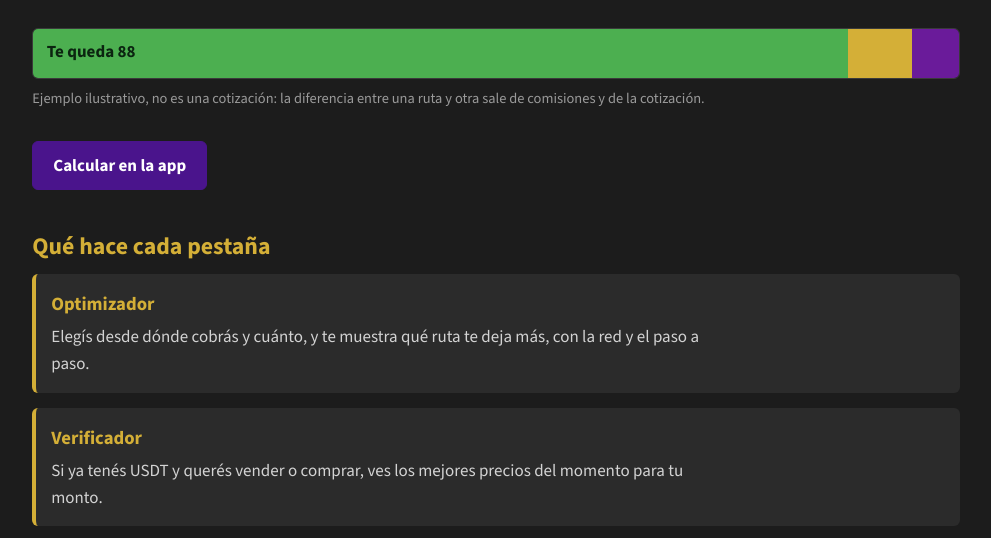
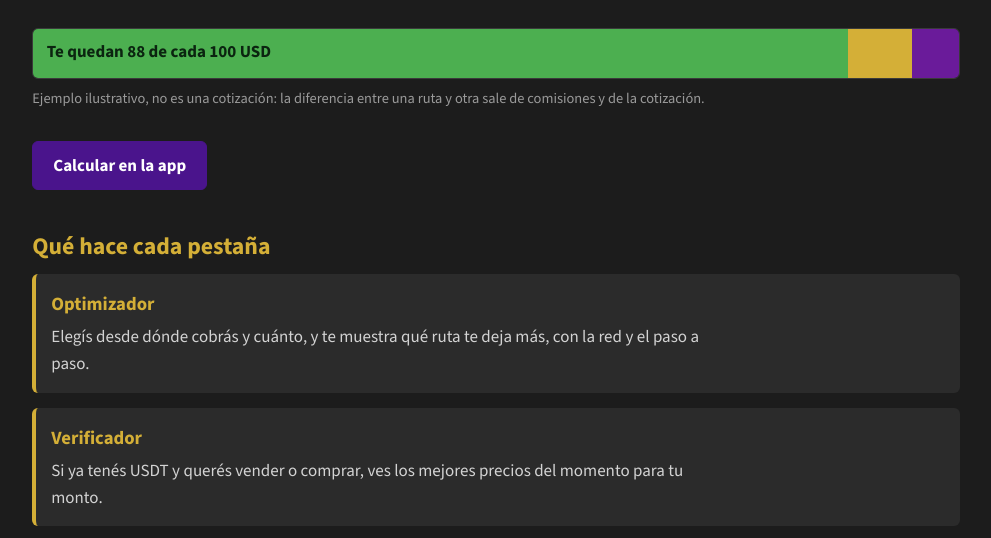
Before and after one commit to hodlmindcryptos-alt/paychoice-sitio, a plain HTML site: page index.html in a window 1280 px wide. Shown: the part 254-792 px from the top of the page, without its empty margins (144-1135 px from the left). Drawn offline with nearby package versions, Linux system fonts and the light colour scheme.

Commit message:
Update index.html

```diff
--- a/index.html
+++ b/index.html
@@ -10,7 +10,7 @@
 <main>
 <h1>¿Cuánto te queda de cada dólar que cobrás?</h1>
 <p class="lead">PayChoice compara las comisiones de cada ruta para pasar tus USD a pesos o a USDT, con cotizaciones actuales de CriptoYa.</p>
-<figure class="bar" aria-label="Ejemplo ilustrativo de reparto de 100 dólares"><div><span class="keep" style="width:88%">Te queda 88</span><span class="fee" style="width:7%"></span><span class="spr" style="width:5%"></span></div><figcaption>Ejemplo ilustrativo, no es una cotización: la diferencia entre una ruta y otra sale de comisiones y de la cotización.</figcaption></figure>
+<figure class="bar" aria-label="Ejemplo ilustrativo de reparto de 100 dólares"><div><span class="keep" style="width:88%">Te quedan 88 de cada 100 USD</span><span class="fee" style="width:7%"></span><span class="spr" style="width:5%"></span></div><figcaption>Ejemplo ilustrativo, no es una cotización: la diferencia entre una ruta y otra sale de comisiones y de la cotización.</figcaption></figure>
 <p><a class="btn" href="https://paychoice.streamlit.app">Calcular en la app</a></p>
 <h2>Qué hace cada pestaña</h2>
 <div class="card"><h3>Optimizador</h3><p>Elegís desde dónde cobrás y cuánto, y te muestra qué ruta te deja más, con la red y el paso a paso.</p></div>
```
